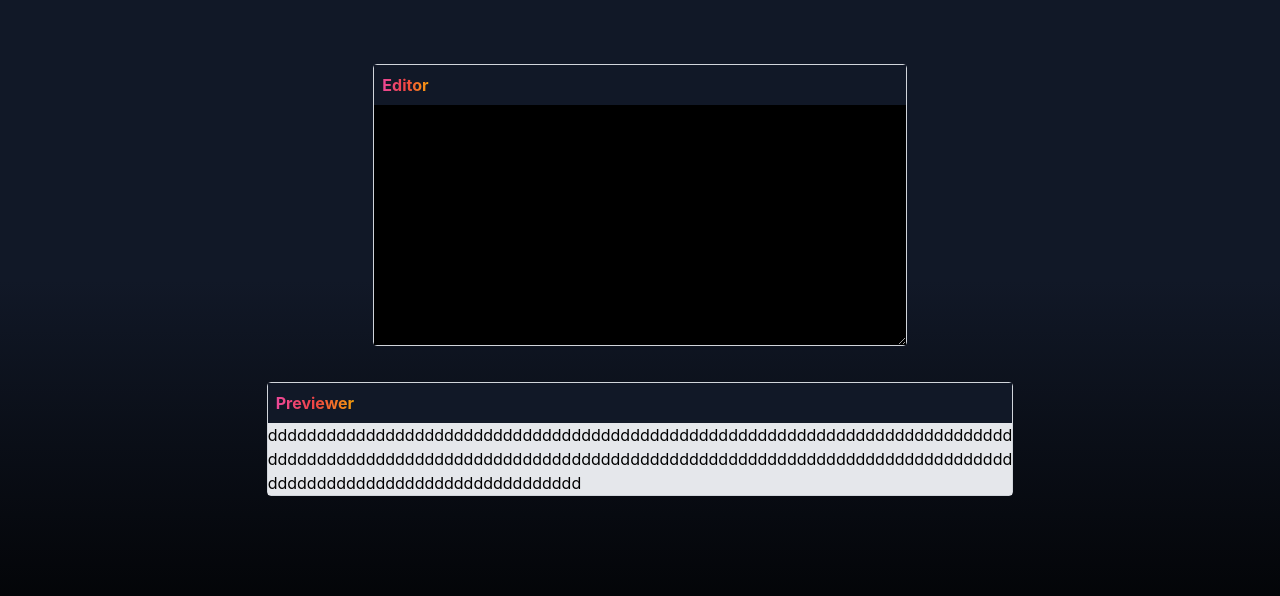
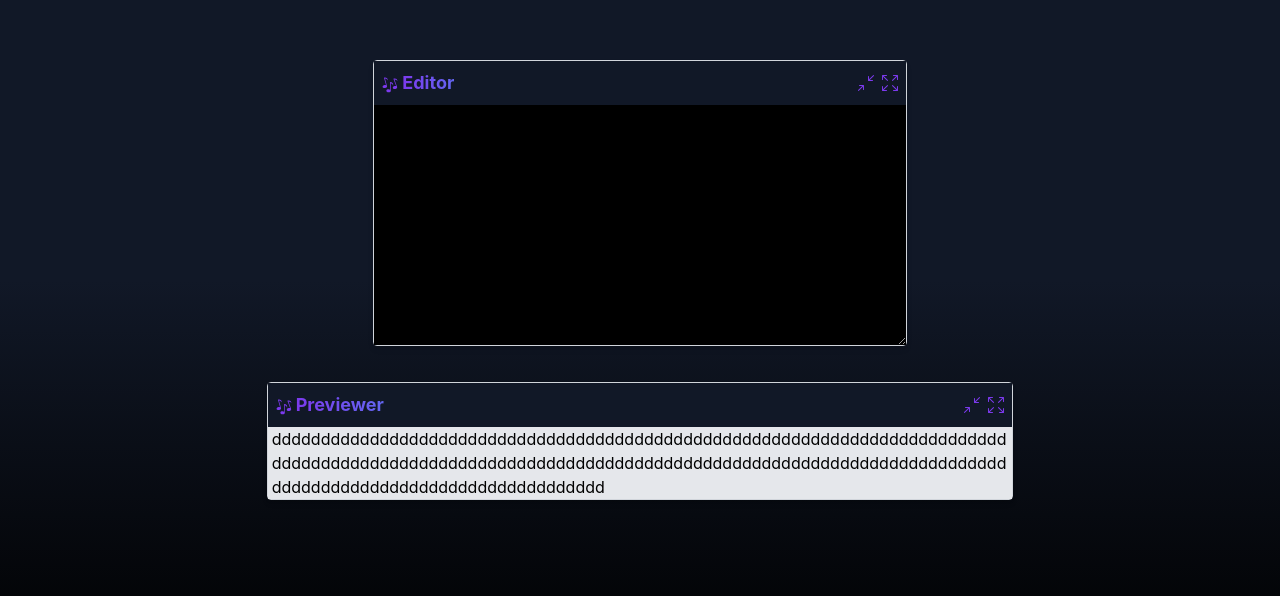
Before and after one commit to harmonify/markdown-previewer, a React (Create React App) app: page / in a window 1280 px wide. Shown: the part 120-716 px from the top of the page. Built offline with nearby package versions, Linux system fonts and the light colour scheme.

Commit message:
UI updates

```diff
--- a/src/components/Card.jsx
+++ b/src/components/Card.jsx
@@ -1,16 +1,23 @@
+import { GiMusicalNotes } from 'react-icons/gi';
+import { SizeToolbar } from './SizeToolbar';
+
 export function CardHeader(props) {
   return (
-    <div className="bg-gray-900 px-2 py-2">
-      <span className="bg-gradient-to-r text-transparent from-pink-500 via-red-500 to-yellow-500 bg-clip-text text-l font-bold">
-        {props.text}
-      </span>
+    <div className="card-header">
+      <div>
+        <GiMusicalNotes className="card-header-icon" />
+        <span className="card-header-text">{props.text}</span>
+      </div>
+      <div>
+        <SizeToolbar className="card-header-icon" />
+      </div>
     </div>
   )
 }
 
 export function CardBody({children, className}) {
   return (
-    <div className={"break-words " + className}>
+    <div className={"card-body " + className}>
       {children}
     </div>
   )
@@ -18,7 +25,7 @@ export function CardBody({children, className}) {
 
 export function Card({children, className}) {
   return (
-    <div className={"relative flex flex-col rounded border border-gray-300 " + className}>
+    <div className={"card " + className}>
       {children}
     </div>
   )
--- /dev/null
+++ b/src/components/SizeToolbar.jsx
@@ -0,0 +1,10 @@
+import { BsArrowsFullscreen, BsArrowsAngleContract } from 'react-icons/bs';
+
+export function SizeToolbar({className}) {
+  return (
+    <>
+      <BsArrowsAngleContract className={className} />
+      <BsArrowsFullscreen className={className} />
+    </>
+  )
+}
--- a/src/styles/index.css
+++ b/src/styles/index.css
@@ -22,6 +22,28 @@
   .app {
     @apply flex flex-col justify-center items-center bg-gradient-to-b from-gray-900 via-gray-900 to-black min-h-screen gap-4 space-y-5 py-6;
   }
+
+  .card {
+    @apply relative flex flex-col rounded border border-gray-300 shadow-md;
+  }
+
+  .card-header {
+    @apply bg-gray-900 px-1 py-2 flex justify-between;
+  }
+
+  .card-header-text {
+    @apply bg-gradient-to-r text-transparent from-purple-600 to-indigo-500 bg-clip-text text-lg font-bold;
+  }
+
+  .card-header-icon {
+    @apply inline text-purple-600 mx-1;
+  }
+
+  .card-body {
+    @apply break-words px-1;
+  }
+
+  .editor {
+    @apply resize-y w-full h-80 bg-black text-gray-300 focus:outline-none;
+  }
 }
-
-@tailwind screens;
```
